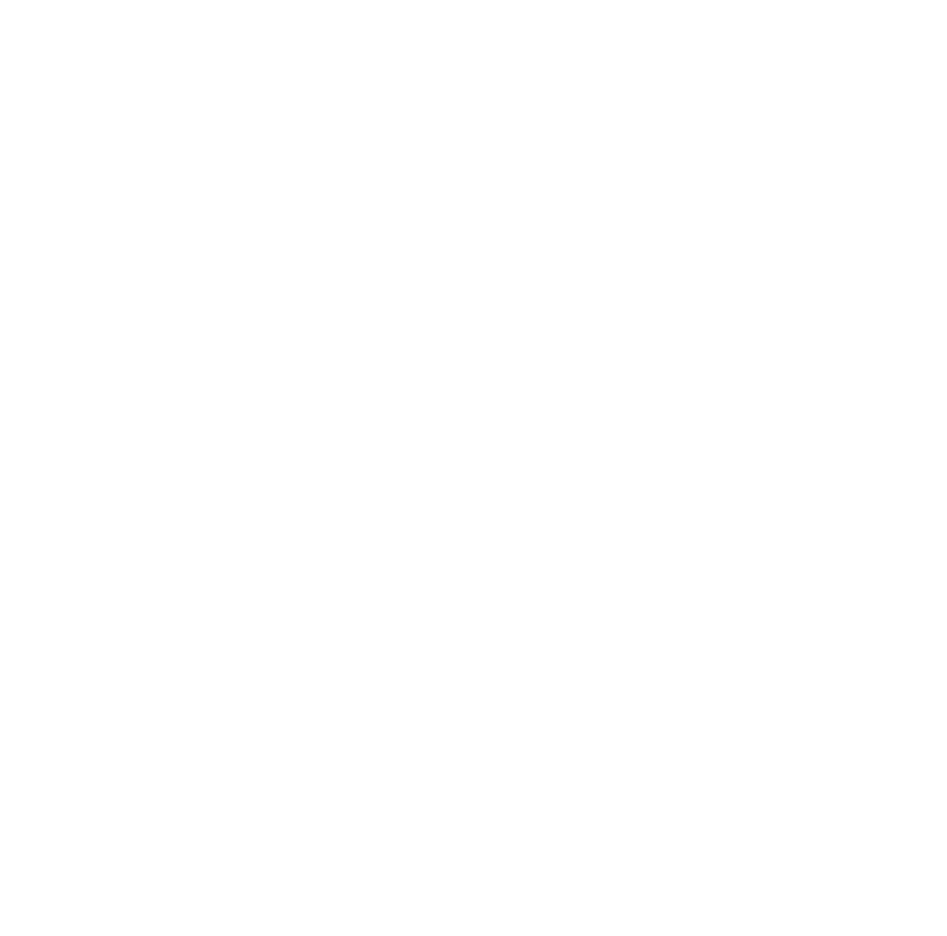
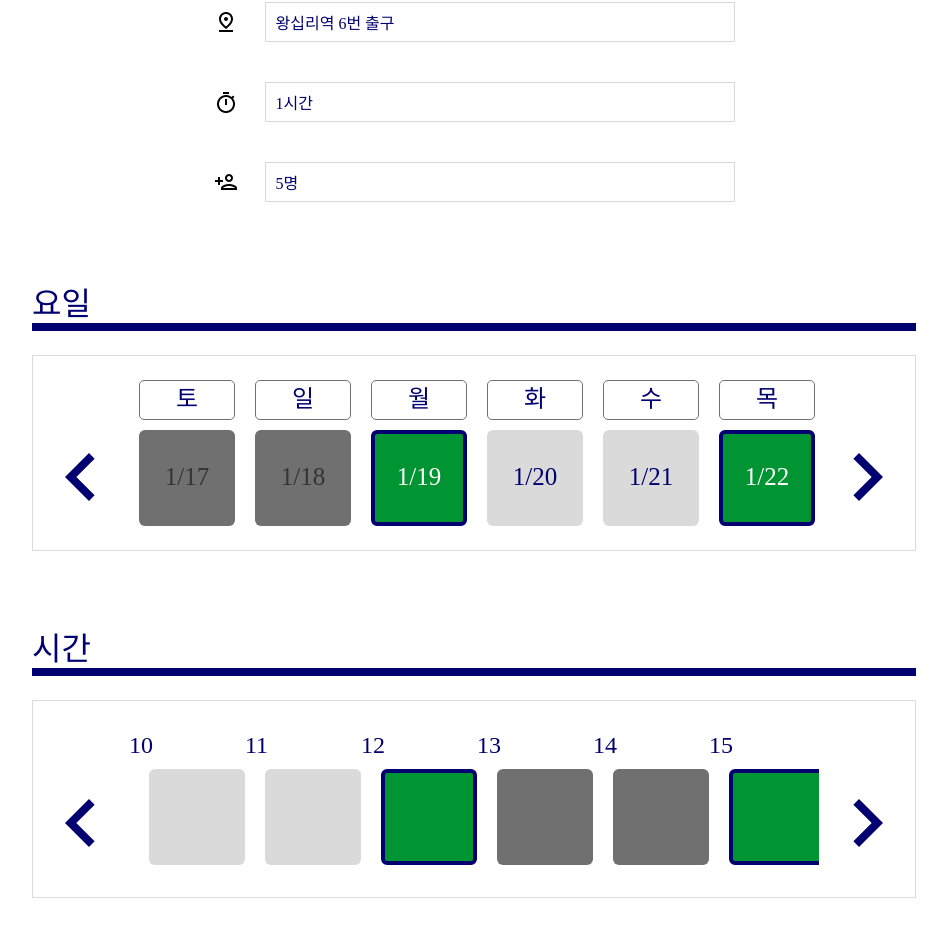
Before and after one commit to WhenWhenProject/WhenWhen-Front-, a React (Create React App) app: page /schedule/result in a window 1280 px wide. Shown: the part 282-1218 px from the top of the page, without its empty margins (166-1113 px from the left). Before the commit the page ends 800 px from the top, so only its background shows below. Built offline with nearby package versions, Linux system fonts and the light colour scheme.

Commit message:
요일, 시간 입력하는 블록 컴포넌트화

```diff
--- /dev/null
+++ b/src/components/result/common/DateSelectBlock.tsx
@@ -0,0 +1,36 @@
+import React from 'react';
+import styled from 'styled-components';
+import SwiperBlock from '../../../components/result/SwiperBlock';
+
+type SelectStatus = 'select' | 'result';
+
+const DateSelectBlock = ({ status }: { status: SelectStatus }) => {
+  return (
+    <StyledWrapper>
+      <div className="day container">
+        <p className="title">요일</p>
+        <div className="container_line" />
+        <SwiperBlock status={status} />
+      </div>
+    </StyledWrapper>
+  );
+};
+
+export default DateSelectBlock;
+
+const StyledWrapper = styled.div`
+  .container {
+    color: #000070;
+    width: 100%;
+    margin-bottom: 48px;
+    .title {
+      font-size: 32px;
+      margin-bottom: 0;
+    }
+  }
+  .container_line {
+    border: 4px solid #000070;
+    margin-bottom: 24px;
+    max-width: 1200px;
+  }
+`;
--- /dev/null
+++ b/src/components/result/common/TimeSelectBlock.tsx
@@ -0,0 +1,37 @@
+import React from 'react';
+import styled from 'styled-components';
+import SwiperTimeBlock from '../SwiperTimeBlock';
+
+type SelectStatus = 'select' | 'result';
+
+const TimeSelectBlock = ({ status }: { status: SelectStatus }) => {
+  return (
+    <StyledWrapper>
+      <div className="time container">
+        <p className="time title">시간</p>
+        <div className="container_line" />
+        <SwiperTimeBlock status={status} />
+      </div>
+    </StyledWrapper>
+  );
+};
+
+export default TimeSelectBlock;
+
+const StyledWrapper = styled.div`
+  max-width: 1200px;
+  .container {
+    color: #000070;
+    width: 100%;
+    margin-bottom: 48px;
+    .title {
+      font-size: 32px;
+      margin-bottom: 0;
+    }
+  }
+  .container_line {
+    border: 4px solid #000070;
+    margin-bottom: 24px;
+    max-width: 1200px;
+  }
+`;
--- a/src/pages/PreResult/PreResult.tsx
+++ b/src/pages/PreResult/PreResult.tsx
@@ -5,22 +5,16 @@
 import SwiperTimeBlock from '../../components/result/SwiperTimeBlock';
 import ResultPeople from '../../components/result/ResultPeople';
 import ScheduleHostContainer from '../../components/result/common/ScheduleHostContainer';
+import DateSelectBlock from '../../components/result/common/DateSelectBlock';
+import TimeSelectBlock from '../../components/result/common/TimeSelectBlock';
 
 const PreResult = () => {
   return (
     <StyledWrapper>
       <PageTitleBar title={'결과'} />
       <ScheduleHostContainer />
-      <div className="day container">
-        <p className="title">요일</p>
-        <div className="container_line" />
-        <SwiperBlock status="result" />
-      </div>
-      <div className="time container">
-        <p className="time title">시간</p>
-        <div className="container_line" />
-        <SwiperTimeBlock status="result" />
-      </div>
+      <DateSelectBlock status="result" />
+      <TimeSelectBlock status="result" />
       <div className="people container">
         <p className="title">가능 인원</p>
         <div className="container_line" />
--- a/src/pages/ScheduleForm/ScheduleForm.tsx
+++ b/src/pages/ScheduleForm/ScheduleForm.tsx
@@ -1,9 +1,9 @@
 import React from 'react';
 import styled, { css } from 'styled-components';
 import PageTitleBar from '../../components/PageTitleBar';
+import DateSelectBlock from '../../components/result/common/DateSelectBlock';
 import ScheduleHostContainer from '../../components/result/common/ScheduleHostContainer';
-import SwiperBlock from '../../components/result/SwiperBlock';
-import SwiperTimeBlock from '../../components/result/SwiperTimeBlock';
+import TimeSelectBlock from '../../components/result/common/TimeSelectBlock';
 
 // 생성된 일정에 개개인의 일정을 기입하는 페이지
 const ScheduleForm = () => {
@@ -11,16 +11,8 @@
     <StyledWrapper>
       <PageTitleBar title={'나의 일정'} />
       <ScheduleHostContainer />
-      <div className="day container">
-        <p className="title">요일</p>
-        <div className="container_line" />
-        <SwiperBlock status="select" />
-      </div>
-      <div className="time container">
-        <p className="time title">시간</p>
-        <div className="container_line" />
-        <SwiperTimeBlock status="select" />
-      </div>
+      <DateSelectBlock status="select" />
+      <TimeSelectBlock status="select" />
 
       <div className="btn-container">
         <button className="btn-container__button--cancel">취소하기</button>
@@ -44,15 +36,6 @@
   ${centerAlign}
   flex-direction: column;
   margin-bottom: 62px;
-  .container {
-    color: #000070;
-    width: 100%;
-    margin-bottom: 48px;
-    .title {
-      font-size: 32px;
-      margin-bottom: 0;
-    }
-  }
   .btn-container {
     button {
       cursor: pointer;
@@ -71,9 +54,4 @@
       background-color: #000070;
     }
   }
-  .container_line {
-    border: 4px solid #000070;
-    margin-bottom: 24px;
-    max-width: 1200px;
-  }
 `;
--- a/src/pages/ScheduleResult/ScheduleResult.tsx
+++ b/src/pages/ScheduleResult/ScheduleResult.tsx
@@ -1,8 +1,34 @@
 import React from 'react';
+import styled, { css } from 'styled-components';
+import PageTitleBar from '../../components/PageTitleBar';
+import DateSelectBlock from '../../components/result/common/DateSelectBlock';
+import ScheduleHostContainer from '../../components/result/common/ScheduleHostContainer';
+import TimeSelectBlock from '../../components/result/common/TimeSelectBlock';
 
 // 모두가 적었으면 최종 결과 페이지, 한 명이라도 적지 않은 사람이 있으면 중간 결과 페이지
 const ScheduleResult = () => {
-  return <div>ScheduleResult</div>;
+  return (
+    <StyledWrapper>
+      <PageTitleBar title="결과" />
+      <ScheduleHostContainer />
+      <DateSelectBlock status="result" />
+      <TimeSelectBlock status="result" />
+    </StyledWrapper>
+  );
 };
 
 export default ScheduleResult;
+
+const centerAlign = css`
+  display: flex;
+  justify-content: center;
+  align-items: center;
+`;
+
+const StyledWrapper = styled.div`
+  margin-top: 80px;
+  width: 67%;
+  ${centerAlign}
+  flex-direction: column;
+  margin-bottom: 62px;
+`;
```
